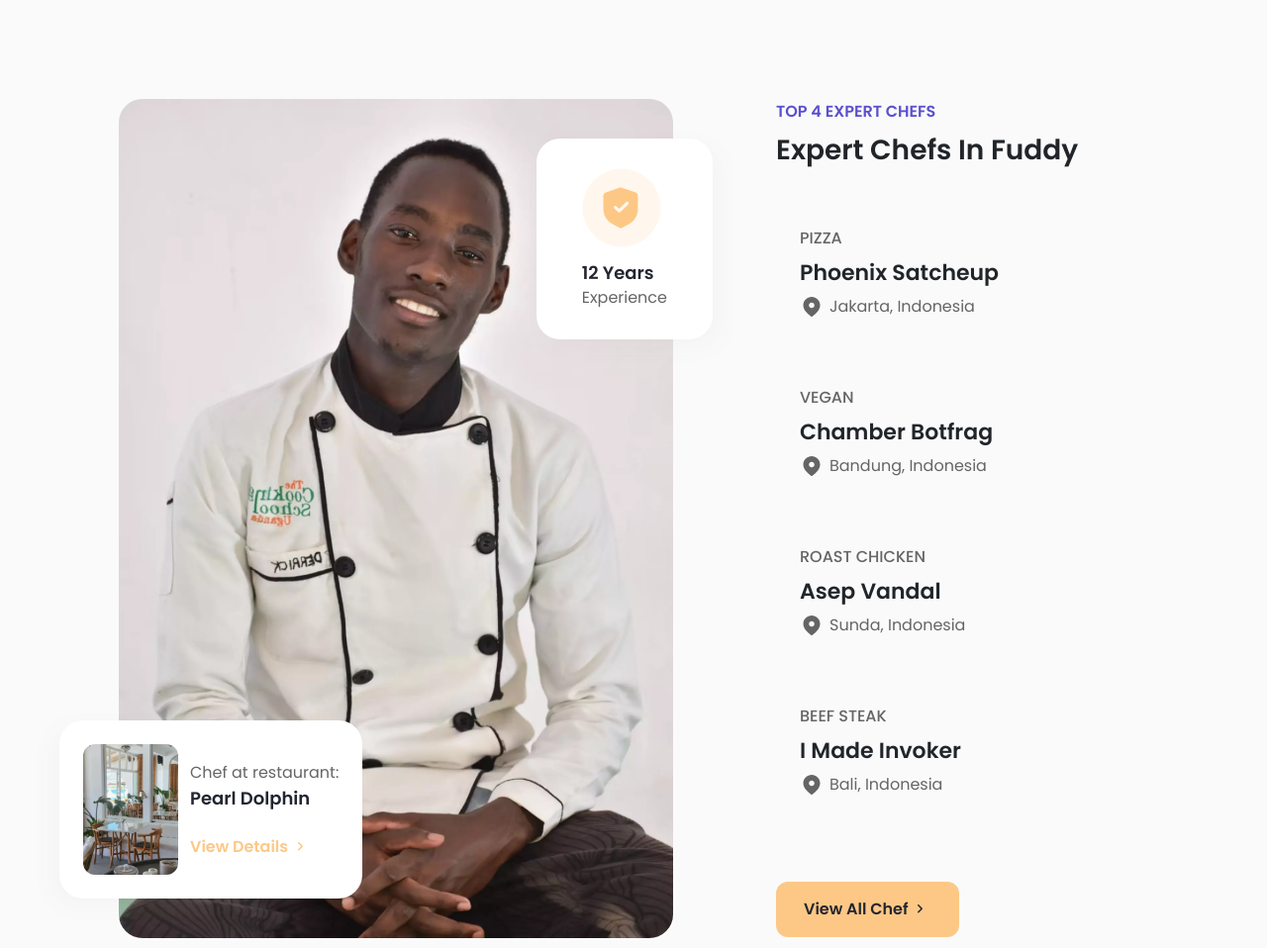
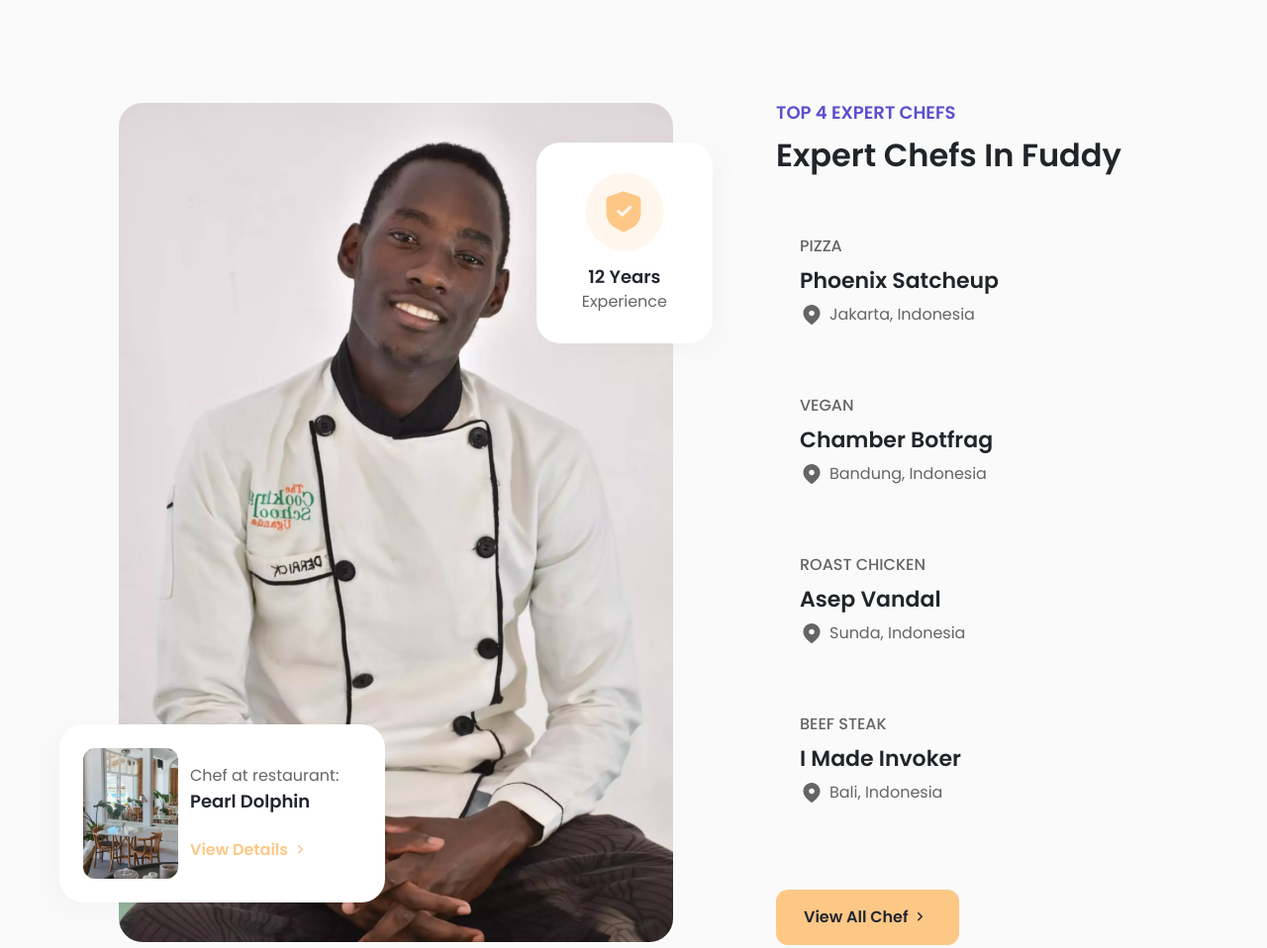
Before and after one commit to billpebert/resto-landing-page, a plain HTML site: page index.html in a window 1280 px wide. Shown: the part 2700-3658 px from the top of the page at 99% size. Drawn offline with Linux system fonts and the light colour scheme.

Commit message:
update fontsize

```diff
--- a/src/sass/main.scss
+++ b/src/sass/main.scss
@@ -473,6 +473,7 @@ body {
                     font-weight: 400;
                     color: $deep-gray;
                     margin-bottom: 4px;
+                    padding-right: 23px;
                 }
 
                 p {
@@ -499,6 +500,7 @@ body {
             display: flex;
             flex-direction: column;
             gap: 12px;
+            align-items: center;
 
             img {
                 width: 80px;
@@ -509,6 +511,7 @@ body {
                 font-weight: 600;
                 font-size: 18px;
                 color: $black;
+                text-align: center;
             }
 
             p {
@@ -516,12 +519,23 @@ body {
                 font-weight: 400;
                 font-size: 16px;
                 color: $deep-gray;
+                text-align: center;
             }
         }
     }
 
     .top-chef-list {
         width: 100%;
+
+        .section-header {
+            .subtitle {
+                font-size: 18px;
+            }
+
+            .title {
+                font-size: 32px;
+            }
+        }
 
         .chef-list-wrapper {
             margin: 32px 0 62px;
```
Also changed, not shown: src/sass/main.css, 1 other file.
